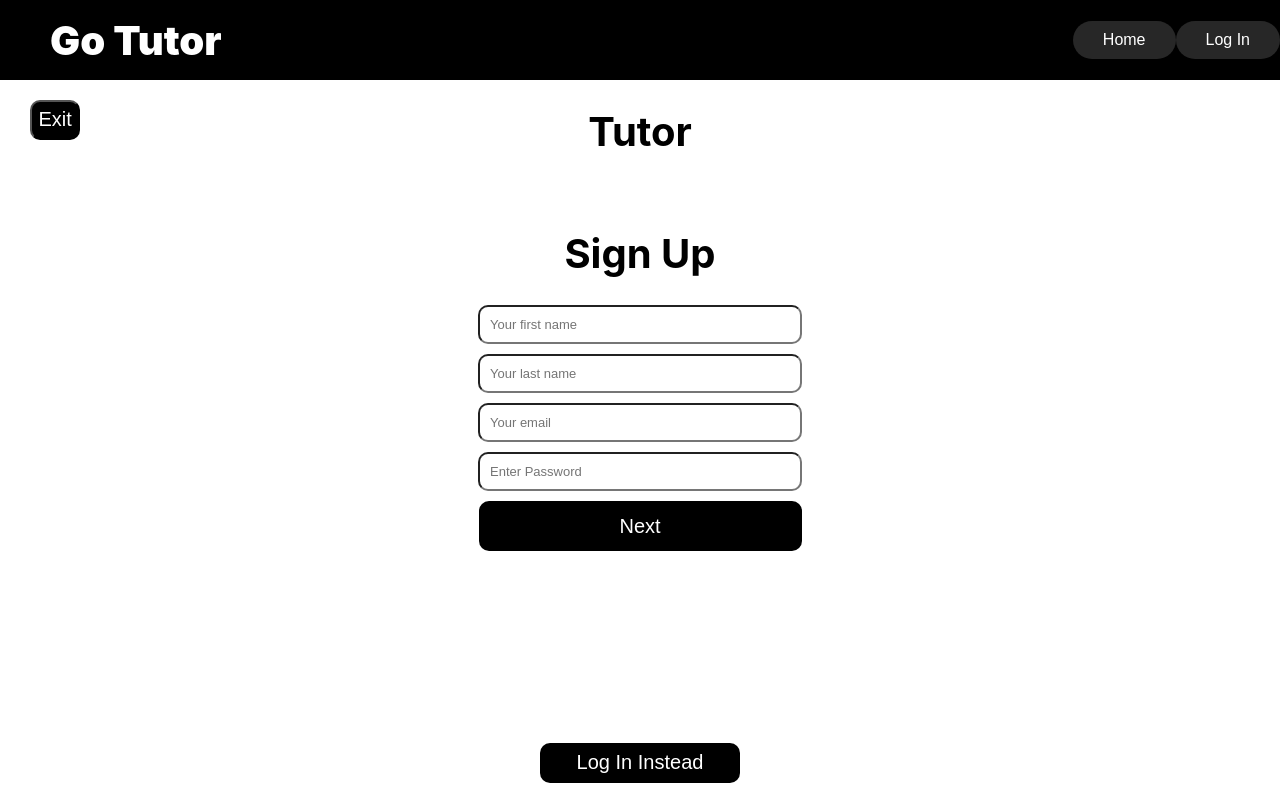
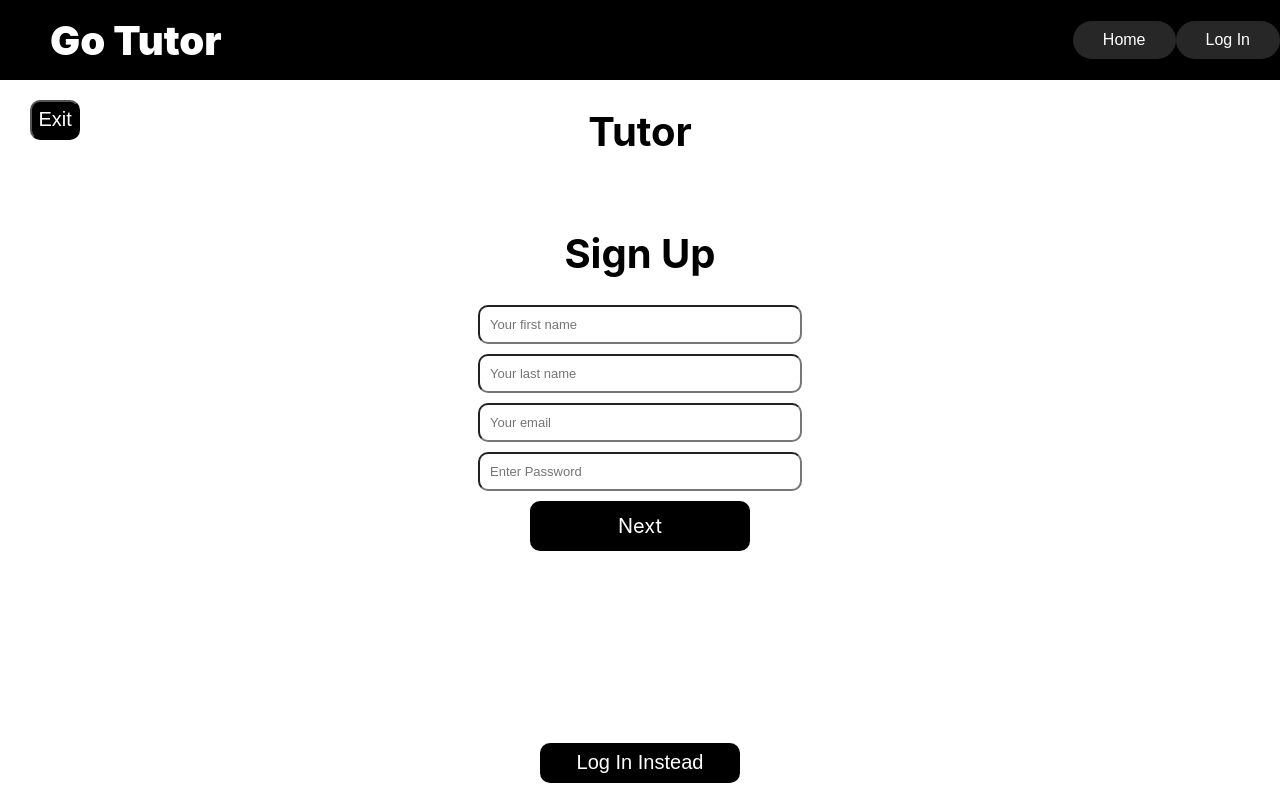
Before and after one commit to visvshah/tutor_now, a React (Create React App) app in the folder front-end/: page /login in a window 1280 px wide. Both pictures are taken after a click on the button "Tutor". Shown: the top 803 px of the page. Built offline with nearby package versions, Linux system fonts and the light colour scheme.

Commit message:
Auth fix

```diff
--- a/front-end/src/Components/Auth/auth.css
+++ b/front-end/src/Components/Auth/auth.css
@@ -123,15 +123,22 @@ button:hover{
     padding: .5%;
 }
 .rightArrow{
-    font-size: 20px;
+    display: flex;
+    cursor: pointer;
+    /*margin-top: 20px;*/
+    position: relative;
+    margin-bottom: 10px;
     color: white;
     background-color: black;
-    position: absolute;
-    right: 30px;
-    bottom: 10px;
-    cursor: pointer;
+    /*width: 300px;*/
+    width: 200px;
+    height: 30px;
+    border: none;
     border-radius: 10px;
-    padding: .5%
+    font-size: 20px;
+    padding: 10px 10px;
+    align-items: center;
+    justify-content: center;
 }
 .projectSlider{
     height: 600px;
--- a/front-end/src/Components/Auth/studentAuth.jsx
+++ b/front-end/src/Components/Auth/studentAuth.jsx
@@ -88,7 +88,7 @@ export default function StudentAuth() {
         <div className="authPage">
             <h1 className="header">Student</h1>
             <button onClick={() => exitButton()} className='exitButton'>Exit</button>
-            <form autoComplete="off" validate="true" className="form" onSubmit={handleSubmit}>
+            <form autoComplete="off" validate="true" className="form">
                 <div className="projectSlider" style={{ transform: `translateX(-${currentPage * 100}vw)` }}>
                     <div className="projectHolder">
                         <h1 className="header" >{logIn ? "Log In" : "Sign Up"}</h1>
@@ -105,7 +105,7 @@ export default function StudentAuth() {
                                 <input placeholder="Your last name" id="lName" name="lName" type="lName" onChange={(e) => setStudentData({ ...studentData, lName: e.target.value })} />
                                 <input placeholder="Your email" id="email" name="email" type="email" onChange={(e) => setStudentData({ ...studentData, email: e.target.value })} />
                                 <input placeholder="Enter Password" id="password" name="password" type="password" onChange={(e) => setStudentData({ ...studentData, password: e.target.value })} />
-                                <button onClick={() => moveRight()} className='submitButton'>Next</button>
+                                <div onClick={() => moveRight()} className='rightArrow'>Next</div>
                             </>
                         )}
                         <button className="changeMode" onClick={changeMode}>{!logIn ? "Log In Instead" : "Sign Up instead"}</button>
@@ -114,7 +114,7 @@ export default function StudentAuth() {
                         <h1 className="header">Tell us more about yourself</h1>
                         <input placeholder="What school do you go to?" id="school" name="school" type="school" onChange={(e) => setStudentData({ ...studentData, school: e.target.value })} />
                         <input placeholder="What is your class standing?" id="classYear" name="classYear" type="classYear" onChange={(e) => setStudentData({ ...studentData, classYear: e.target.value })} />
-                        <button onClick={() => moveRight()} className='submitButton'>Next</button>
+                        <div onClick={() => moveRight()} className='rightArrow'>Next</div>
 
                     </div>
                     <div className="projectHolder">
@@ -125,7 +125,7 @@ export default function StudentAuth() {
                     </div>
                 </div>
                 {(currentPage > 0) && (
-                    <button onClick={() => moveLeft()} className='leftArrow'>Back</button>
+                    <div onClick={() => moveLeft()} className='leftArrow'>Back</div>
                 )}
             </form>
         </div>
--- a/front-end/src/Components/Auth/tutorAuth.jsx
+++ b/front-end/src/Components/Auth/tutorAuth.jsx
@@ -4,22 +4,22 @@ import { useNavigate } from "react-router-dom";
 
 export default function TutorAuth() {
     const [currentPage, changePage] = useState(0);
-    const moveLeft = () => {
+    const moveLeft = (e) => {
         if (currentPage > 0) {
             changePage(currentPage - 1);
         }
         else {
             currentPage(2);
         }
-
     }
-    const moveRight = () => {
+    const moveRight = (e) => {
         if (currentPage < 3) {
             changePage(currentPage + 1);
         }
         else {
             changePage(0);
         }
+
     }
     const [logIn, changeLogIn] = useState(false);
     const navigate = useNavigate();
@@ -90,7 +90,7 @@ export default function TutorAuth() {
         <div className="authPage">
             <h1 className="header">Tutor</h1>
             <button onClick={() => exitButton()} className='exitButton'>Exit</button>
-            <form autoComplete="off" validate="true" className="form" onSubmit={handleSubmit}>
+            <form autoComplete="off" validate="true" className="form">
                 <div className="projectSlider" style={{ transform: `translateX(-${currentPage * 100}vw)` }}>
                     <div className="projectHolder">
                         <h1 className="header" >{logIn ? "Log In" : "Sign Up"}</h1>
@@ -107,7 +107,7 @@ export default function TutorAuth() {
                                 <input placeholder="Your last name" id="lName" name="lName" type="lName" onChange={(e) => setTutorData({ ...tutorData, lName: e.target.value })} />
                                 <input placeholder="Your email" id="email" name="email" type="email" onChange={(e) => setTutorData({ ...tutorData, email: e.target.value })} />
                                 <input placeholder="Enter Password" id="password" name="password" type="password" onChange={(e) => setTutorData({ ...tutorData, password: e.target.value })} />
-                                <button onClick={() => moveRight()} className='submitButton'>Next</button>
+                                <div onClick={() => moveRight()} className='rightArrow'>Next</div>
                             </>
                         )}
                         <button className="changeMode" onClick={changeMode}>{!logIn ? "Log In Instead" : "Sign Up instead"}</button>
@@ -117,7 +117,7 @@ export default function TutorAuth() {
                         <input placeholder="What school do you go to?" id="school" name="school" type="school" onChange={(e) => setTutorData({ ...tutorData, school: e.target.value })} />
                         <input placeholder="What is your class standing?" id="classYear" name="classYear" type="classYear" onChange={(e) => setTutorData({ ...tutorData, classYear: e.target.value })} />
                         <input placeholder="What is your GPA?" id="gpa" name="gpa" type="gpa" onChange={(e) => setTutorData({ ...tutorData, gpa: e.target.value })} />
-                        <button onClick={() => moveRight()} className='submitButton'>Next</button>
+                        <div onClick={() => moveRight()} className='rightArrow'>Next</div>
 
                     </div>
                     <div className="projectHolder">
@@ -126,7 +126,7 @@ export default function TutorAuth() {
                         <input placeholder="What is your venmo?" id="venmo" name="venmo" type="venmo" onChange={(e) => setTutorData({ ...tutorData, venmo: e.target.value })} />
                         <input placeholder="What courses would you tutor?" id="classes" name="classes" type="classes" onChange={(e) => setTutorData({ ...tutorData, classes: e.target.value })} />
                         <p>*Seperate the courses by using a "," and enter a coure with in standard form (ex. CS18000)</p>
-                        <button onClick={() => moveRight()} className='submitButton'>Next</button>
+                        <div onClick={() => moveRight()} className='rightArrow'>Next</div>
                     </div>
                     <div className="projectHolder">
                         <h1 className="header">Lastly,</h1>
@@ -135,7 +135,7 @@ export default function TutorAuth() {
                     </div>
                 </div>
                 {(currentPage > 0) && (
-                    <button onClick={() => moveLeft()} className='leftArrow'>Back</button>
+                    <div onClick={() => moveLeft()} className='leftArrow'>Back</div>
                 )}
             </form>
         </div>
```
